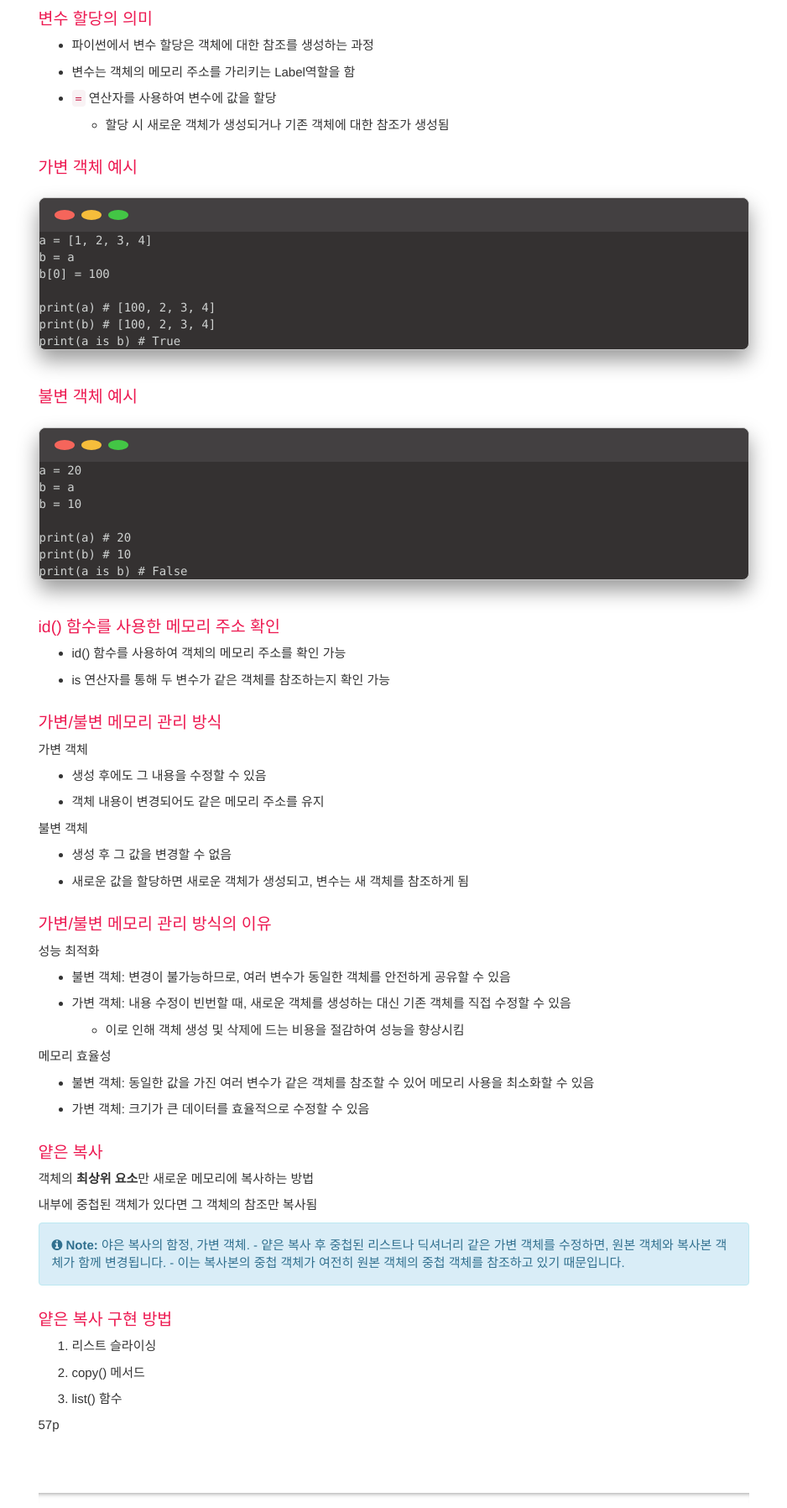
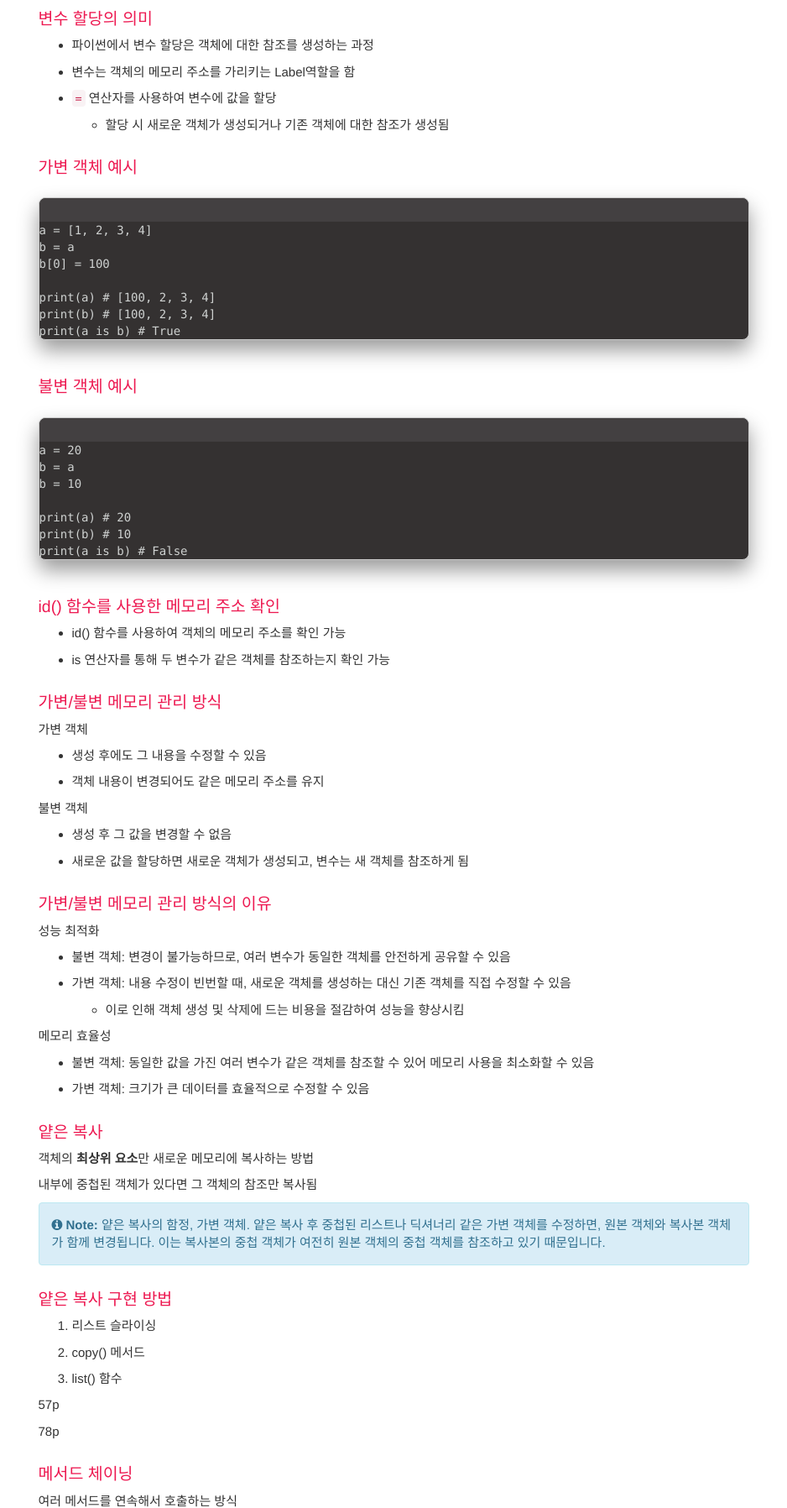
Before and after one commit to hann2a/hann2a.github.io, a Jekyll site: the page built from _posts/2025-07-28-data-structure-1.md, in a window 1280 px wide, cut to the strip 2924-4720 px from the top of the page. Shown: the whole strip at 84% size, without its empty margins (317-1255 px from the left). Built offline with Jekyll 4.4.1, drawn with Linux system fonts in a browser that asks for light colours; nearby versions of some CDN libraries; library files that are not in the unit come from our copies; comment, search, counter and statistics services are not loaded.

Commit message:
css change

```diff
--- a/_posts/2025-07-28-data-structure-1.md
+++ b/_posts/2025-07-28-data-structure-1.md
@@ -201,9 +201,7 @@ print(a is b) # False
 
 내부에 중첩된 객체가 있다면 그 객체의 참조만 복사됨
 
-{% include note.html content="야은 복사의 함정, 가변 객체.
-- 얕은 복사 후 중첩된 리스트나 딕셔너리 같은 가변 객체를 수정하면, 원본 객체와 복사본 객체가 함께 변경됩니다.
-- 이는 복사본의 중첩 객체가 여전히 원본 객체의 중첩 객체를 참조하고 있기 때문입니다." %}
+{% include note.html content="얕은 복사의 함정, 가변 객체. 얕은 복사 후 중첩된 리스트나 딕셔너리 같은 가변 객체를 수정하면, 원본 객체와 복사본 객체가 함께 변경됩니다. 이는 복사본의 중첩 객체가 여전히 원본 객체의 중첩 객체를 참조하고 있기 때문입니다." %}
 
 ### 얕은 복사 구현 방법
 
@@ -214,3 +212,9 @@ print(a is b) # False
 3. list() 함수
 
 57p
+
+78p
+
+### 메서드 체이닝
+
+여러 메서드를 연속해서 호출하는 방식
--- a/css/codeblock.css
+++ b/css/codeblock.css
@@ -17,7 +17,7 @@ pre::after {
  border-radius: 8px;
  box-shadow: 0 12px 24px rgb(0 0 0 / 40%);
  color: #cfd2d1;
- background-color: #343131;
+ background-color: #343131; /* 원래 다크그레이로 복원 */
  font-family: Menlo, Courier, monospace;
 }
 .hljs .line {
@@ -26,7 +26,7 @@ pre::after {
  white-space: pre;
 }
 .hljs .line:hover {
- background-color: #262830;
+ background-color: #262830; /* 원래 색상으로 복원 */
 }
 .hljs .line:hover::before {
  color: #cfd2d1;
@@ -48,23 +48,7 @@ pre::after {
  border-radius: 8px 8px 0 0 !important;
 }
 .hljs .code-header .btn {
- border-radius: 50% !important;
- width: 12px !important;
- height: 12px !important;
- margin: 0 4px !important;
- border: none !important;
- display: inline-block !important;
- flex-shrink: 0 !important;
- aspect-ratio: 1 / 1 !important;
-}
-.hljs .code-header .btn.red {
- background-color: #f5655b !important;
-}
-.hljs .code-header .btn.yellow {
- background-color: #f6bd3b !important;
-}
-.hljs .code-header .btn.green {
- background-color: #43c645 !important;
+ display: none !important; /* 동그란 버튼들 숨기기 */
 }
 .hljs .code-body {
  max-height: 600px;
@@ -75,7 +59,7 @@ pre::after {
  width: 12px;
 }
 .hljs .code-body::-webkit-scrollbar-thumb {
- background-color: rgb(1 2 3 / 80%);
+ background-color: rgb(1 2 3 / 80%); /* 원래 스크롤바 색상으로 복원 */
  border-radius: 4px;
 }
 .hljs .code-body::-webkit-scrollbar-corner {
```
